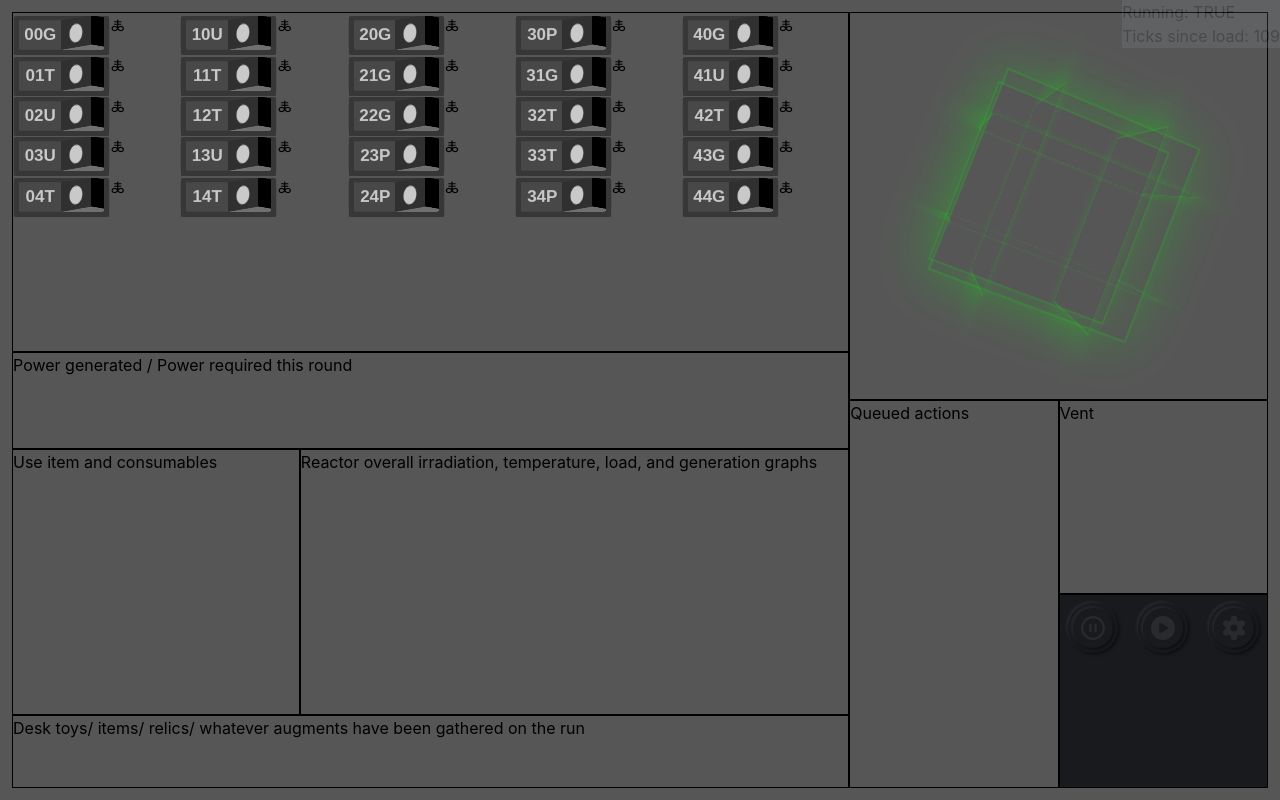
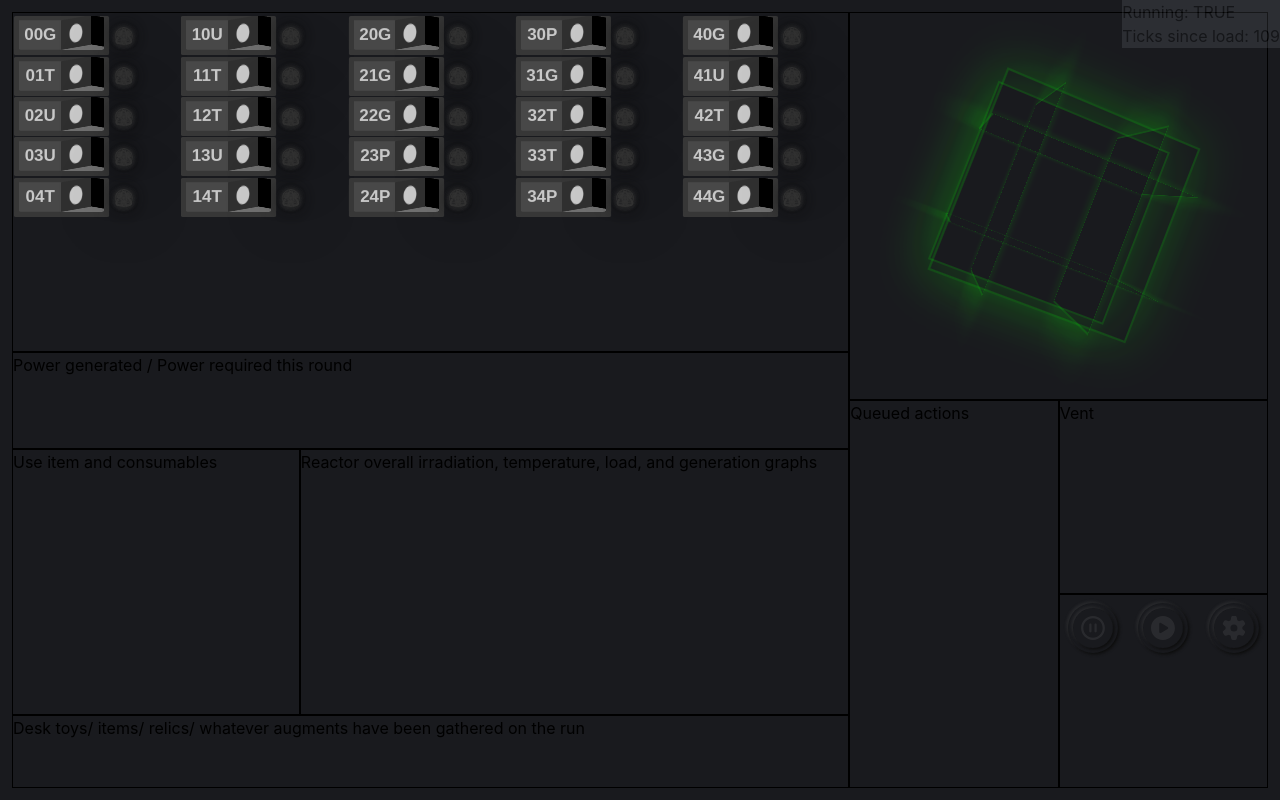
Before and after one commit to christophercurtisdev/ReactorSim, a React (Vite) app: page / in a window 1280 px wide. Built offline with nearby package versions, Linux system fonts and the light colour scheme.

Commit message:
nixie tube looking icons for fuel rod status

```diff
--- a/src/App.css
+++ b/src/App.css
@@ -1,7 +1,8 @@
 @import "./css/FuelRodSwitch.css";
 @import "./css/MenuButton.css";
 @import "./css/CubeAnimation.css";
+@import "./css/Text.css";
 
 body {
-    background-color: #565656;
+    background-color: #191A1E;
 }
--- a/src/Components/FuelRodSwitchComponent.tsx
+++ b/src/Components/FuelRodSwitchComponent.tsx
@@ -3,6 +3,8 @@ import FuelRod from '../Reactor/Objects/FuelRod';
 
 export default function FuelRodSwitchComponent({fuelRod}: {fuelRod: FuelRod}) {
     let switchLedClass = 'right '+FuelType.COLOUR(fuelRod.fuelType);
+    let litNixieIconClass = 'z-50 text-neon-'+FuelType.COLOUR(fuelRod.fuelType)+' text-3xl font-bold font-mono absolute top-1 left-1';
+    let unlitNixieIconClass = 'text-unlit-neon text-3xl font-bold font-mono absolute top-1 left-1';
     return (
         <div className='flex'>
             <label className="switch">
@@ -12,8 +14,12 @@ export default function FuelRodSwitchComponent({fuelRod}: {fuelRod: FuelRod}) {
                     <span className={switchLedClass}>&#8226;</span>
                 </span>
             </label>
-            {/* Mega confusing symbols for how the rod is doing */}
-            <div>&#128783;</div>
+            <div className="relative">
+                <div className={unlitNixieIconClass}>&#x2668;</div>
+                <div className={unlitNixieIconClass}>&#x2622;</div>
+                <div className={unlitNixieIconClass}>&#x267a;</div>
+                <div className={unlitNixieIconClass}>&#x269b;</div>
+            </div>
         </div>
     );
 }
--- /dev/null
+++ b/src/css/Text.css
@@ -0,0 +1,7 @@
+.text-neon-blue { color: #aaf; text-shadow: 0 0 6px #fff, 0 0 20px #00cfff, 0 0 60px #00cfff; }
+.text-neon-pink { color: #fff; text-shadow: 0 0 6px #fff, 0 0 20px #ff6fb0, 0 0 60px #ff6fb0; }
+.text-neon-green { color: #afa; text-shadow: 0 0 6px #fff, 0 0 20px #39ff14, 0 0 60px #39ff14; }
+.text-neon-white { color: #fff; text-shadow: 0 0 6px #fff, 0 0 20px #ffffff, 0 0 60px #ffffff; }
+.text-neon-red { color: #faa; text-shadow: 0 0 6px #fff, 0 0 20px #ff2244, 0 0 60px #ff2244; }
+.text-neon-yellow { color: #ffa; text-shadow: 0 0 6px #fff, 0 0 20px #ffff00, 0 0 60px #ffff00; }
+.text-unlit-neon { color: #333; text-shadow: 0 0 6px #333, 0 0 20px #333, 0 0 60px #333; }
```
